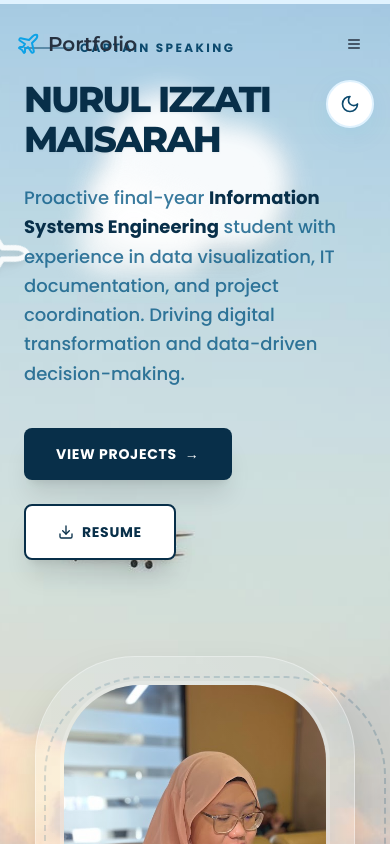
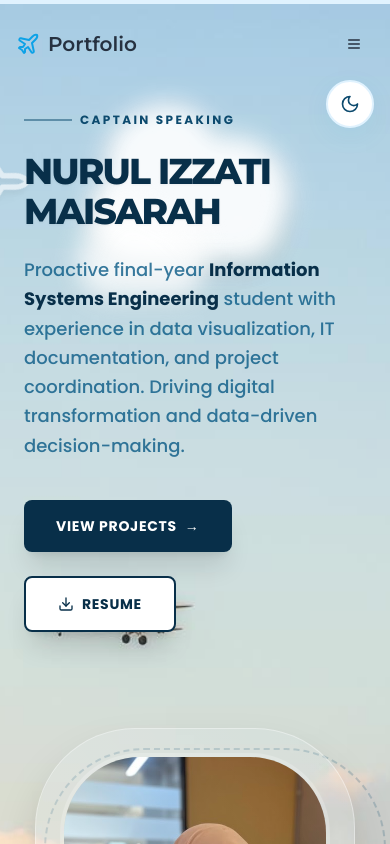
Before and after one commit to alyasy07/Portfolio-Mai, a React (Vite) app: page / in a window 390 px wide. Shown: the top 844 px of the page. Built offline with nearby package versions, Linux system fonts and the light colour scheme; the HTML template or start-up script is replaced by a standard one.

Commit message:
fix mobile responsiveness

```diff
--- a/src/components/Cloud.tsx
+++ b/src/components/Cloud.tsx
@@ -23,7 +23,7 @@
 
   return (
     <motion.div
-      className={cn("absolute pointer-events-none text-white blur-md", sizeClasses[size], opacityClasses[variant], className)}
+      className={cn("absolute pointer-events-none text-white blur-md dark:opacity-30 transition-opacity duration-500", sizeClasses[size], opacityClasses[variant], className)}
       {...props}
     >
       <svg
--- a/src/components/sections/HeroSection.tsx
+++ b/src/components/sections/HeroSection.tsx
@@ -41,7 +41,7 @@
     <section
       ref={containerRef}
       id="home"
-      className="relative min-h-[110vh] flex items-center overflow-hidden"
+      className="relative min-h-screen flex items-start lg:items-center overflow-hidden pb-20"
     >
       {/* Background Image - Theme Aware */}
       <div className="absolute inset-0 z-0">
@@ -71,14 +71,14 @@
       {/* Layer 3: Airplane (Lucide Icon restored) */}
       <Airplane
         style={{ x: airplaneX, y: airplaneY }}
-        className="top-[20%] left-0 z-10 text-white opacity-90"
+        className="top-[12%] left-0 z-10 text-white opacity-60 pointer-events-none"
         size={64} // Standard Luxice Icon Size
         animate={{ y: [0, -10, 0] }} // Gentle float
         transition={{ y: { duration: 3, repeat: Infinity, ease: "easeInOut" } }}
       />
 
       {/* --- Main Grid Layout --- */}
-      <div className="container mx-auto px-6 grid grid-cols-1 lg:grid-cols-2 gap-12 items-center relative z-20 h-full pt-10">
+      <div className="container mx-auto px-6 grid grid-cols-1 lg:grid-cols-2 gap-12 items-center relative z-20 h-full pt-28 lg:pt-0">
 
         {/* Left Column: Text Content */}
         <motion.div
```
